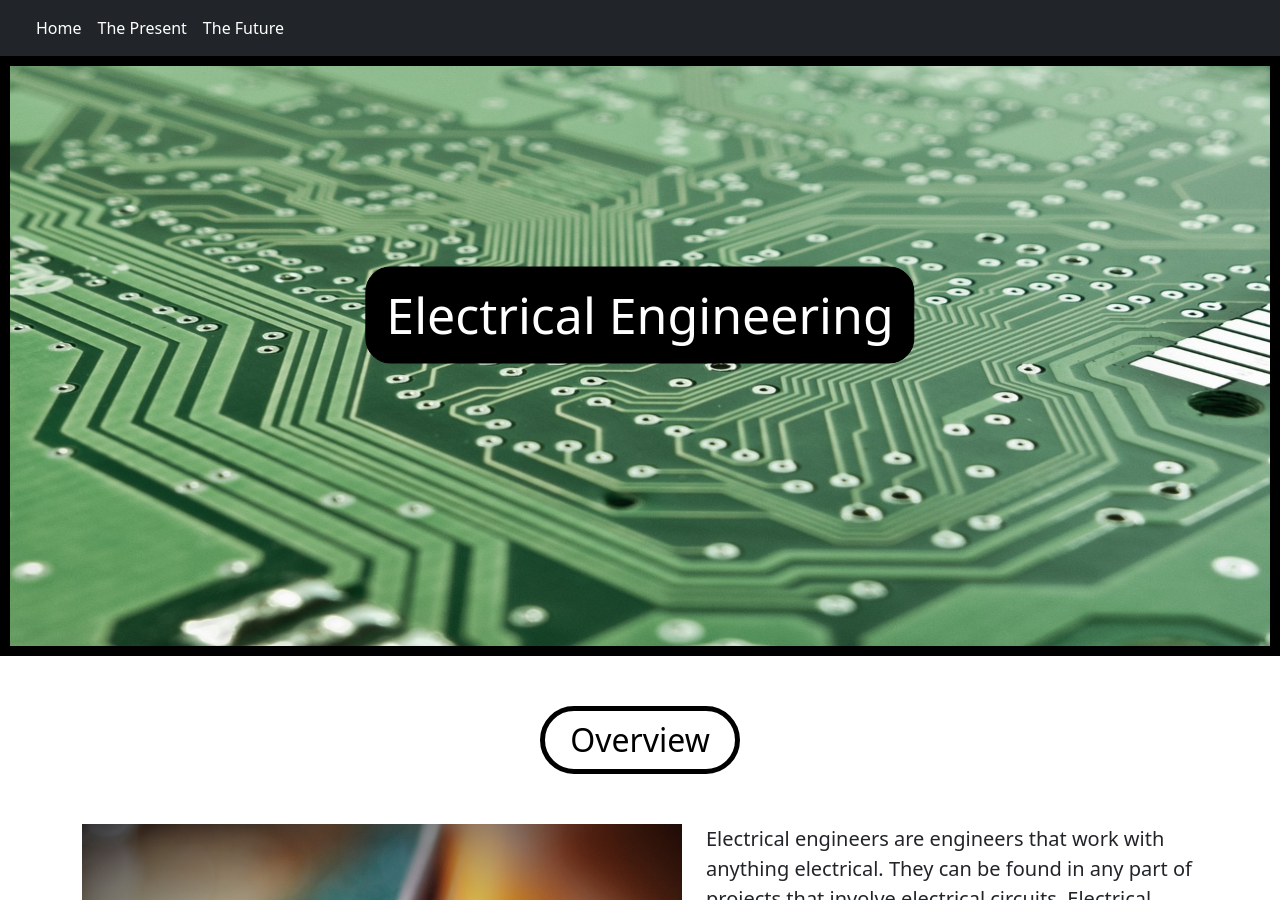
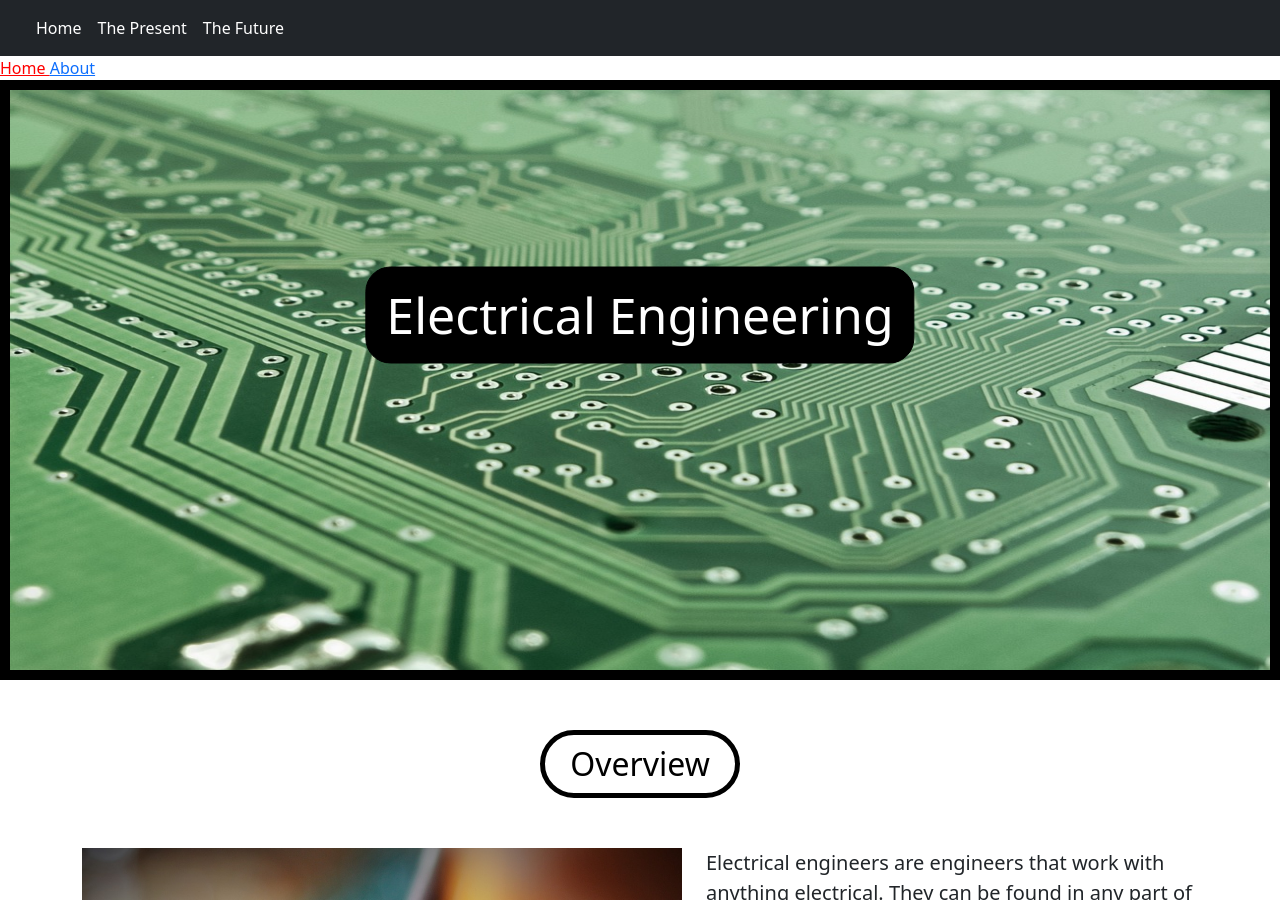
Before and after one commit to thomasd7021/sep10-freedom-project, a Jekyll site: the page built from index.html, in a window 1280 px wide and 900 px high. Built offline with Jekyll 4.4.1, drawn with Linux system fonts in a browser that asks for light colours.

Commit message:
Tue, May 23, 2023, 9:39 AM -04:00

```diff
--- a/_includes/nav.html
+++ b/_includes/nav.html
@@ -18,3 +18,11 @@
       </div>
     </div>
   </nav>
+  <nav>
+    <a href="/" {% if page.url == "/" %}style="color: red;"{% endif %}>
+      Home
+    </a>
+    <a href="/about.html" {% if page.url == "/about.html" %}style="color: red;"{% endif %}>
+      About
+    </a>
+  </nav>
```
Also changed, not shown: 3 other files.
